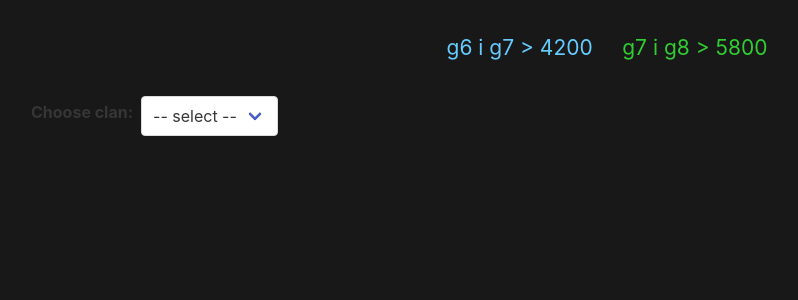
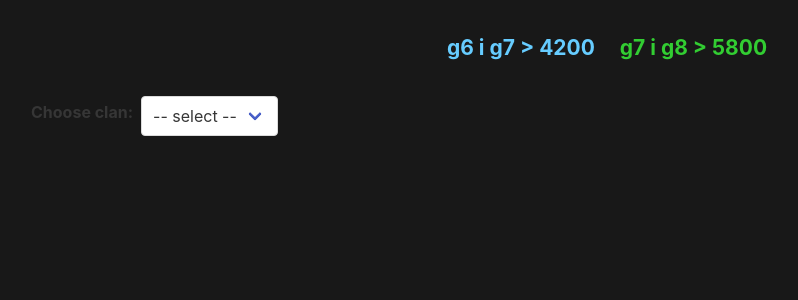
Before and after one commit to TomekCze/pol-app, a Django app: template barbarella_site/templates/barbarella_site/weekly_norms.html in a window 1280 px wide. Shown: the part 52-352 px from the top of the page, without its empty margins (33-831 px from the left). Run offline with Django 5.2, Linux system fonts and the light colour scheme; the template is opened without the code that fills it, so the values that code supplies are empty; some web fonts are replaced.

Commit message:
Pogrubiona czcionka

```diff
--- a/barbarella_site/templates/barbarella_site/weekly_norms.html
+++ b/barbarella_site/templates/barbarella_site/weekly_norms.html
@@ -3,7 +3,7 @@
 {% block title %}Weekly Norms{% endblock %}
 
 {% block content %}
-<div style="text-align: center; font-size: 21px;">
+<div style="text-align: center; font-size: 21px; font-weight: bold;">
   <span style="color: #66ccff;">g6 i g7 &gt; 4200</span>
   &nbsp;&nbsp;&nbsp; <!-- przerwa -->
   <span style="color: limegreen;">g7 i g8 &gt; 5800</span>
```
